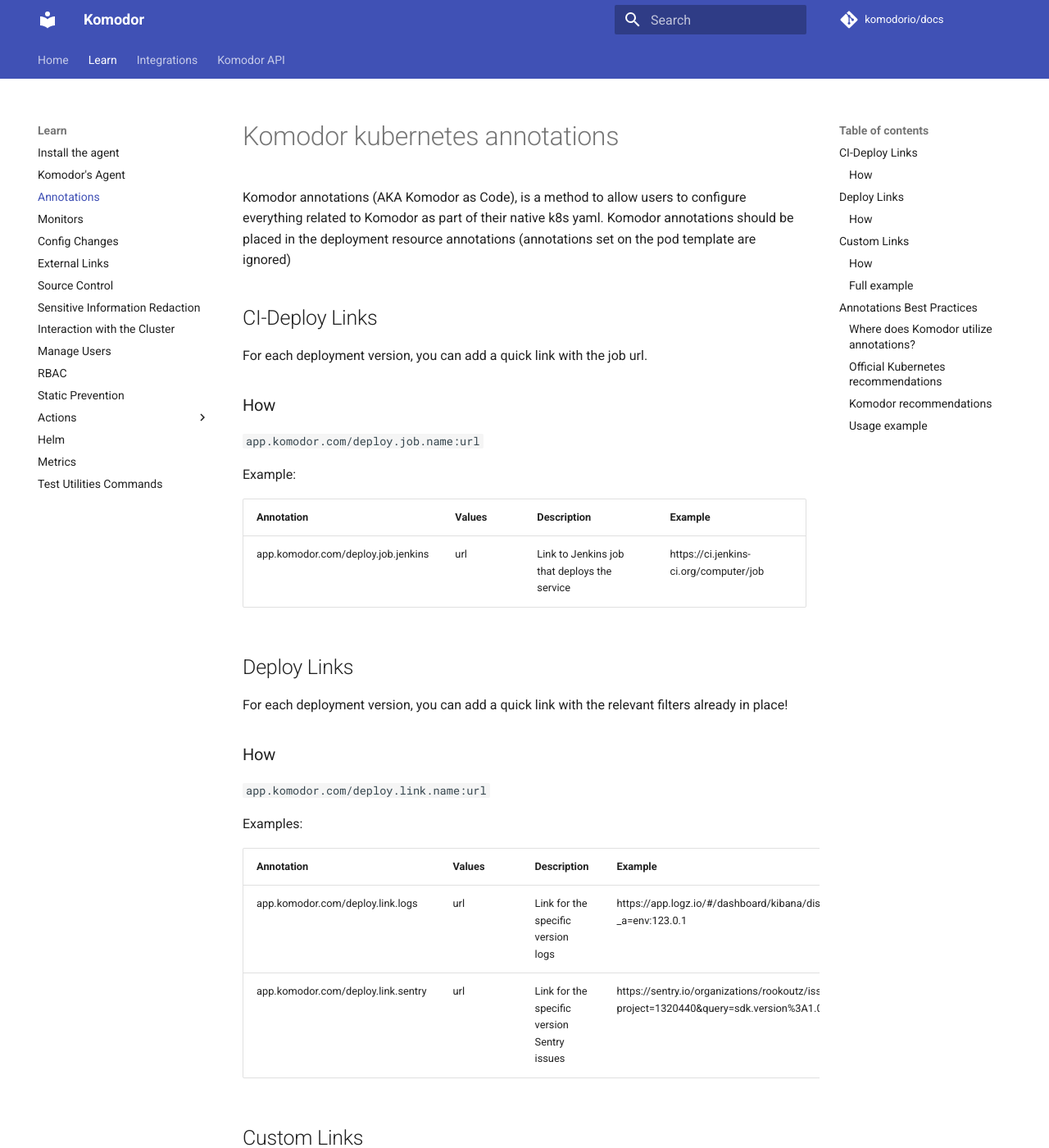
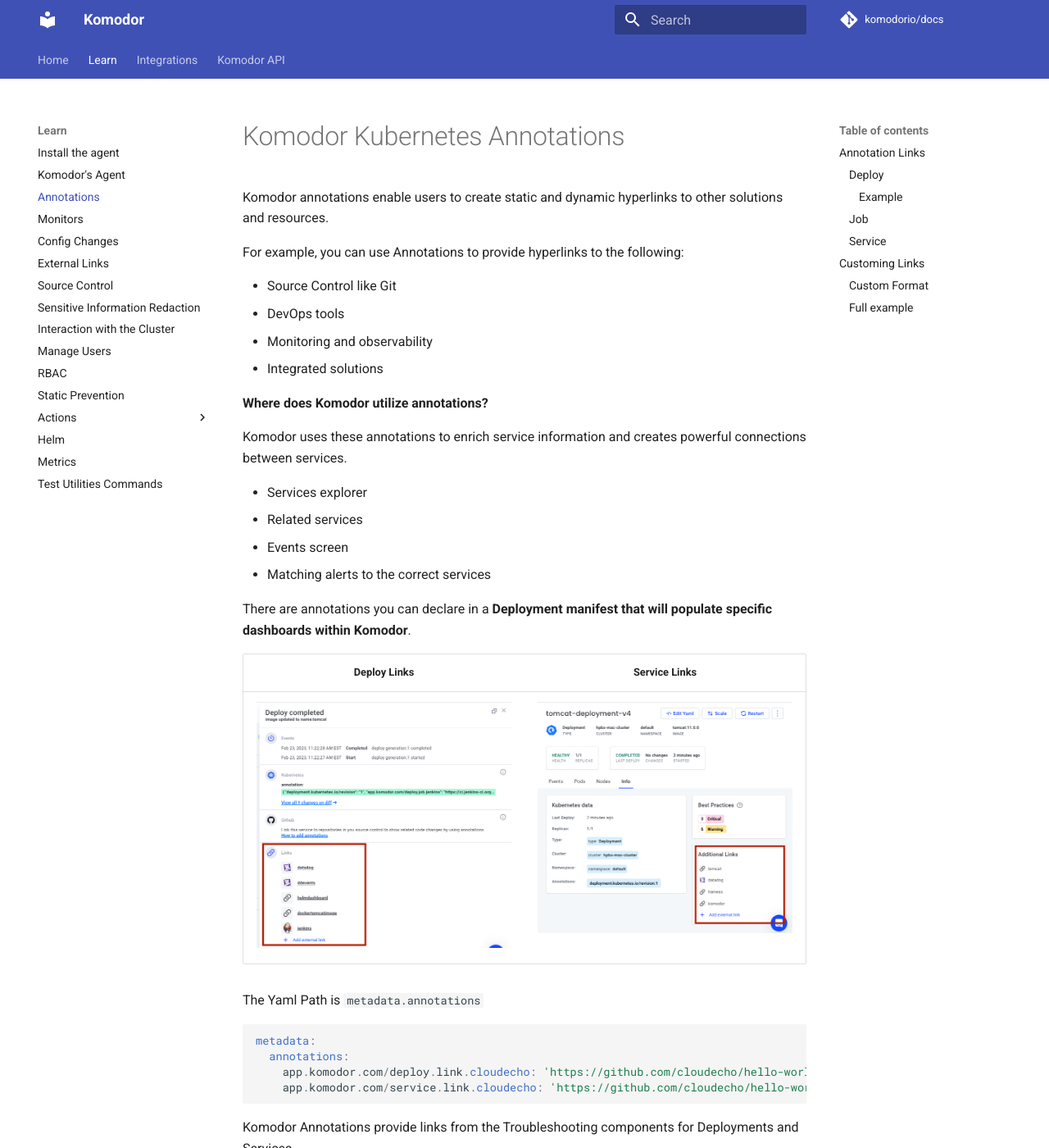
Before and after one commit to komodorio/docs, an MkDocs documentation site: the page built from docs/Learn/Annotations.md, in a window 1280 px wide and 1400 px high. Shown: the whole window at 82% size. Built offline with MkDocs 1.6.1 and Material for MkDocs 9.7.7, drawn with Linux system fonts in a browser that asks for light colours; comment, search, counter and statistics services are not loaded; some of the changed text lies outside the part shown.

Commit message:
Updates to Annotations  (#157)
* Add files via upload

New images for Annotations

* Update Annotations.md

Attempt to make the Annotation section more readable

* Update Annotations.md

Removed ","s

* Update Annotations.md

* Update Annotations.md

* Update Annotations.md

---------

Co-authored-by: Oren <orenninio@gmail.com>

````diff
--- a/docs/Learn/Annotations.md
+++ b/docs/Learn/Annotations.md
@@ -1,47 +1,106 @@
-# Komodor kubernetes annotations
+# Komodor Kubernetes Annotations
 
-Komodor annotations (AKA Komodor as Code), is a method to allow users to configure everything related to Komodor as part of their native k8s yaml.
+Komodor annotations enable users to create static and dynamic hyperlinks to other solutions and resources.
+
+For example, you can use Annotations to provide hyperlinks to the following:
+
+- Source Control like Git
+- DevOps tools
+- Monitoring and observability
+- Integrated solutions
+
+**Where does Komodor utilize annotations?**
+
+Komodor uses these annotations to enrich service information and creates powerful connections between services.
+
+- Services explorer
+- Related services
+- Events screen
+- Matching alerts to the correct services
+
+There are annotations you can declare in a **Deployment manifest that will populate specific dashboards
+within Komodor**.
+
+
+<!--div style="height:500px;border:1px solid #000;"></div-->
+
+
+|Deploy Links    |      Service Links      |
+|:----------:|:-------------:|
+| <img src="img/AnnocationsDeployLink.png" width="450"/> |  <img src="img/AnnotationsServiceLink.png" width="450"/> |
+
+
+The Yaml Path is ```metadata.annotations```
+
+```
+metadata:
+  annotations:
+    app.komodor.com/deploy.link.cloudecho: 'https://github.com/cloudecho/hello-world-go'
+    app.komodor.com/service.link.cloudecho: 'https://github.com/cloudecho/hello-world-go'
+```
+
+Komodor Annotations provide links from the Troubleshooting components for Deployments and Services
+
+- The **Deployment Details** of a Deployment Event
+- The **Info** tab of the Service
+
+
 Komodor annotations should be placed in the deployment resource annotations (annotations set on the pod template are ignored)
 
 
-## CI-Deploy Links
+## Annotation Links
 
-For each deployment version, you can add a quick link with the job url.
+Annotation links have  different types:
 
-### How
+- Deploy
+- Job
+- Service
 
-`app.komodor.com/deploy.job.name:url`
-
-Example:
-
-| Annotation                         | Values | Description                                  | Example                                |
-| ---------------------------------- | ------ | -------------------------------------------- | -------------------------------------- |
-| app.komodor.com/deploy.job.jenkins | url    | Link to Jenkins job that deploys the service | https://ci.jenkins-ci.org/computer/job |
-
-## Deploy Links
+### Deploy
 
 For each deployment version, you can add a quick link with the relevant filters already in place!
 
-### How
+#### Example
 
 `app.komodor.com/deploy.link.name:url`
 
-Examples:
+
 
 | Annotation                         | Values | Description                                 | Example                                                                                                    |
 | ---------------------------------- | ------ | ------------------------------------------- | ---------------------------------------------------------------------------------------------------------- |
 | app.komodor.com/deploy.link.logs   | url    | Link for the specific version logs          | https://app.logz.io/#/dashboard/kibana/discover?_a=env:123.0.1                                             |
 | app.komodor.com/deploy.link.sentry | url    | Link for the specific version Sentry issues | https://sentry.io/organizations/rookoutz/issues/?project=1320440&query=sdk.version%3A1.0.1&statsPeriod=14d |
 
-## Custom Links
+
+### Job
+
+`app.komodor.com/job.link.name:url`
+Example:
+
+| Annotation                         | Values | Description                                  | Example                                |
+| ---------------------------------- | ------ | -------------------------------------------- | -------------------------------------- |
+| app.komodor.com/job.link.jenkins | url    | Link to Jenkins job that deploys the service | https://ci.jenkins-ci.org/computer/job |
+
+
+
+### Service
+
+| Annotation                         | Values | Description                                 | Example                                                                                                    |
+| ---------------------------------- | ------ | ------------------------------------------- | ---------------------------------------------------------------------------------------------------------- |
+| app.komodor.com/service.link.logs   | url    | Link for the specific version logs          | https://app.logz.io/#/dashboard/kibana/discover?_a=env:123.0.1                                             |
+| app.komodor.com/service.link.sentry | url    | Link for the specific version Sentry issues | https://sentry.io/organizations/rookoutz/issues/?project=1320440&query=sdk.version%3A1.0.1&statsPeriod=14d |
+
+
+
+## Customing  Links
 
 You can create custom links to external and internal applications by crafting your own URL to the application using a skeleton URL and placeholders provided by Komodor.
 Just copy the URL of the application you want to link to, identify the placeholders in the URL that are used to query the application, and replace them with placeholders for your own use.
 Please find the below examples as references for common applications.
 
-### How
+### Custom Format
 
-`app.komodor.com/deploy.link.name:value`
+`app.komodor.com/[deploy|service].link.name:value`
 
 Examples:
 
@@ -137,20 +196,11 @@
               protocol: TCP
 ```
 
-## Annotations Best Practices
+# Annotations Best Practices
 
 At Komodor we believe that k8s annotations are the best method for describing services metadata.
 This includes all the “extra” fields used to tag and label your services, both for other team members and for external tools.
 BTW, We collect data from both annotations and labels.
-
-### Where does Komodor utilize annotations?
-
-Everywhere! Komodor will use these annotations to create powerful connections between services and enrich service information in the following areas:
-
-- Services explorer
-- Related services
-- Events screen
-- Matching alerts to the correct services
 
 ### [Official Kubernetes recommendations](https://kubernetes.io/docs/concepts/overview/working-with-objects/common-labels/)
 
````
Also changed, not shown: docs/Learn/img/AnnocationsDeployLink.png (added), docs/Learn/img/AnnotationsServiceLink.png (added).
